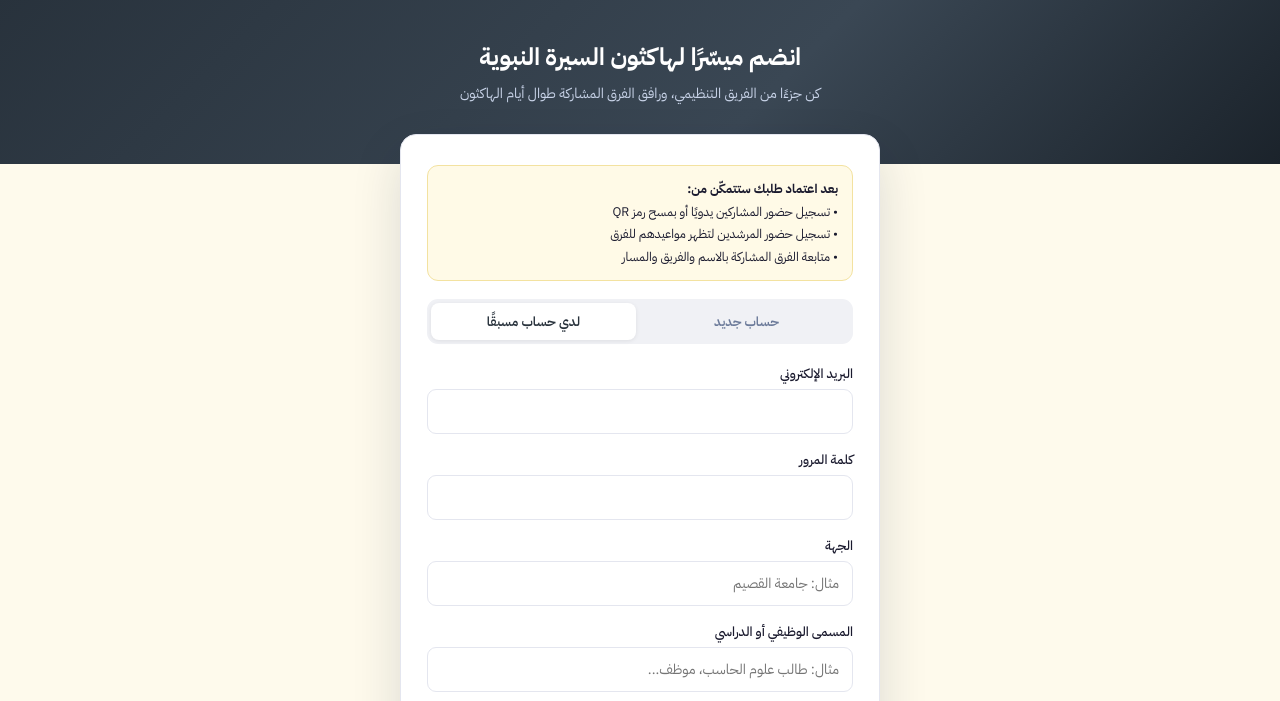
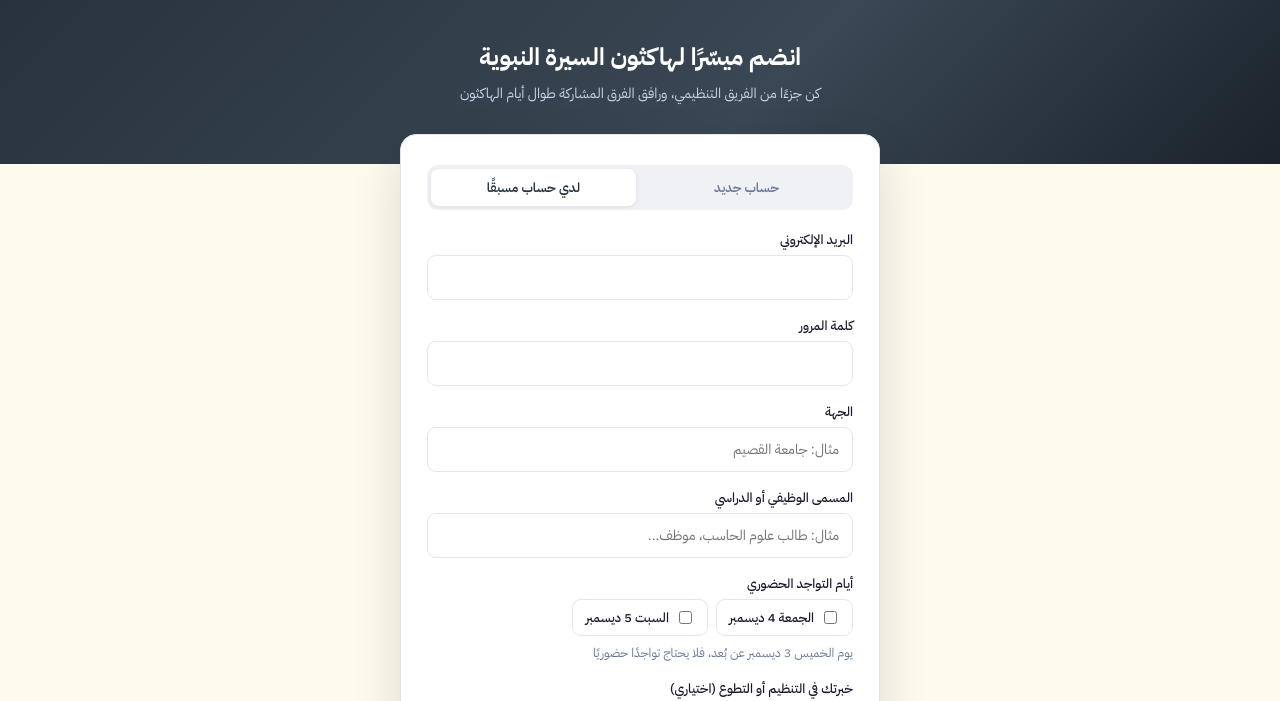
Before and after one commit to abdullah4720/seera-hackathon, a plain HTML site: page site/facilitator-apply.html in a window 1280 px wide. Shown: the part 88-789 px from the top of the page. Drawn offline with nearby package versions, Linux system fonts and the light colour scheme.

Commit message:
صفحة التقديم كميسّر: حذف صندوق صلاحيات ما بعد الاعتماد
Co-Authored-By: Claude Opus 5.5 <noreply@anthropic.com>
Claude-Session: https://claude.ai/code/session_01Q9kMRpkguuWFNDAXeojDWX

```diff
--- a/site/facilitator-apply.html
+++ b/site/facilitator-apply.html
@@ -33,7 +33,6 @@
   .days{display:flex; flex-wrap:wrap; gap:8px;}
   .days label{display:flex; align-items:center; gap:6px; padding:8px 12px; border:1px solid var(--border); border-radius:9px; font-size:13px; font-weight:500; cursor:pointer; margin:0;}
   .days input{width:auto;}
-  .perks{background:#FFFAE7; border:1px solid #F3E2A0; border-radius:11px; padding:12px 14px; font-size:12.5px; line-height:1.8; margin-bottom:18px;}
   @media (max-width:600px){ img.hdr-logo{height:34px !important;} }
 </style>
 <script src="config.js"></script>
@@ -53,12 +52,6 @@
 
 <div class="wrap">
   <div class="panel">
-    <div class="perks">
-      <strong>بعد اعتماد طلبك ستتمكّن من:</strong><br>
-      • تسجيل حضور المشاركين يدويًا أو بمسح رمز QR<br>
-      • تسجيل حضور المرشدين لتظهر مواعيدهم للفرق<br>
-      • متابعة الفرق المشاركة بالاسم والفريق والمسار
-    </div>
     <div class="switcher">
       <button id="tab-new" onclick="switchTab('new')">حساب جديد</button>
       <button id="tab-existing" class="active" onclick="switchTab('existing')">لدي حساب مسبقًا</button>
```
